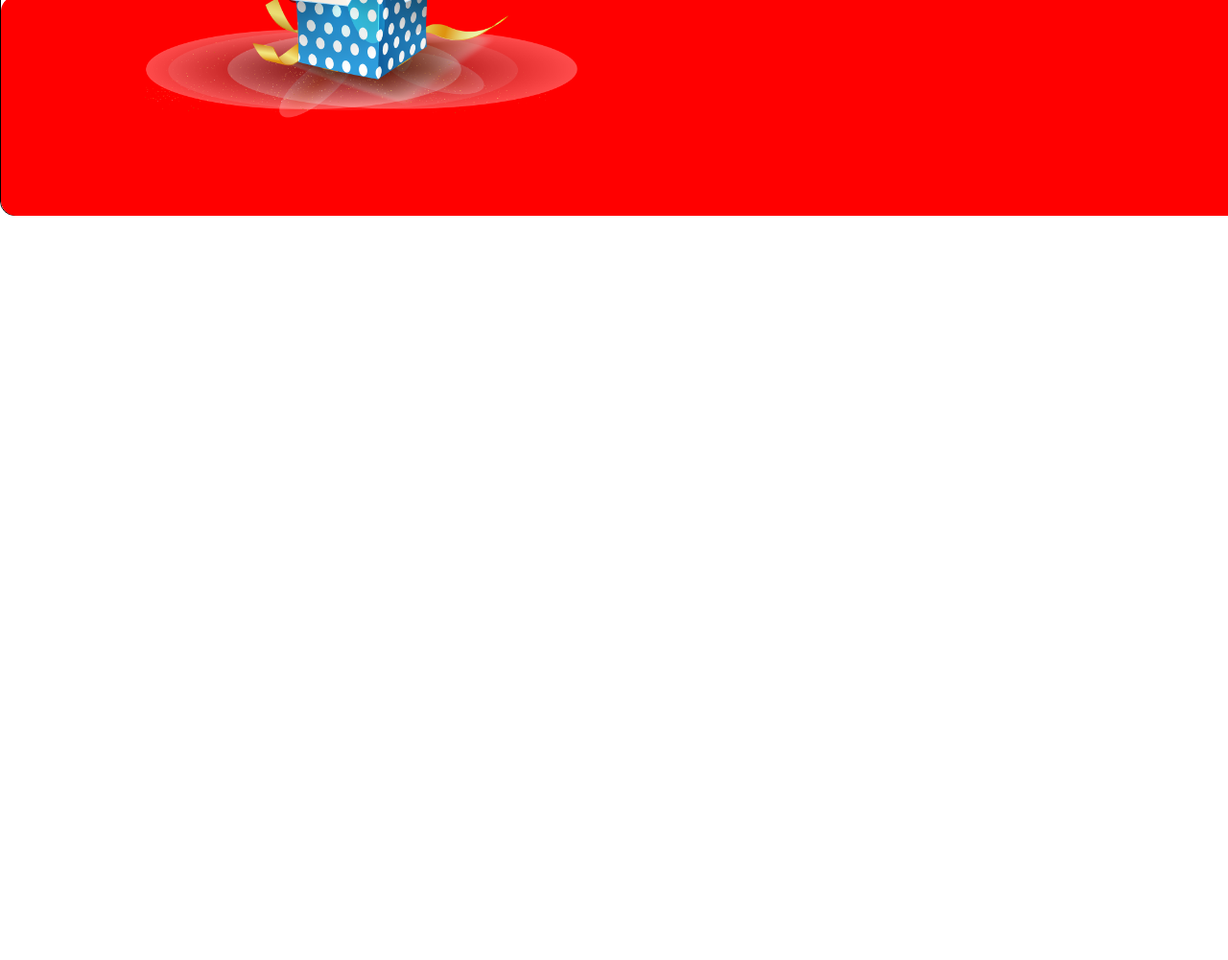
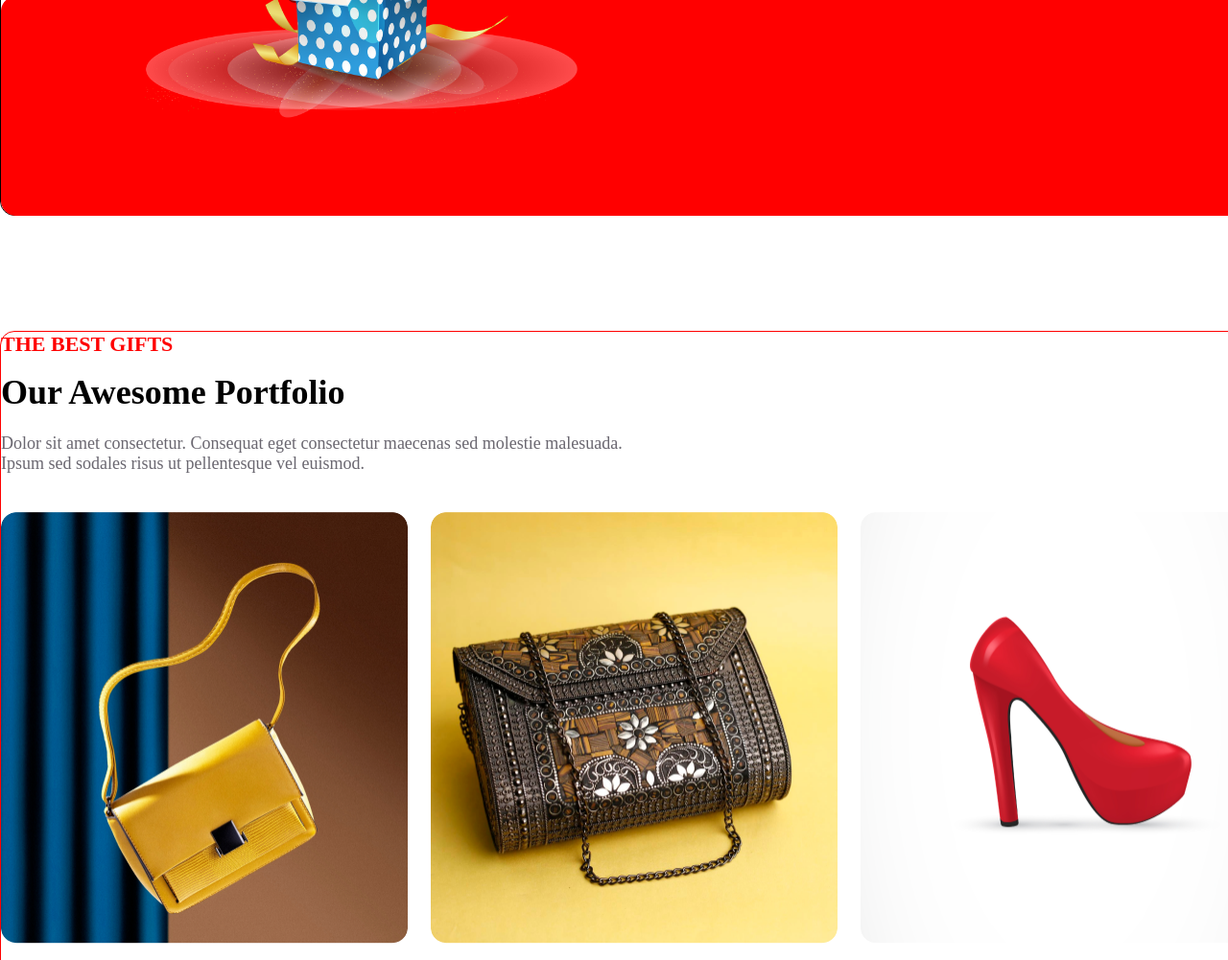
Before and after one commit to Onik-Howlader/Happy-New-Year-2025, a plain HTML site: page index.html in a window 1280 px wide. Shown: the part 4382-5383 px from the top of the page at 96% size. Before the commit the page ends 4611 px from the top, so only its background shows below. Drawn offline with Linux system fonts and the light colour scheme.

Commit message:
second commit

```diff
--- a/index.html
+++ b/index.html
@@ -120,6 +120,24 @@
           </div>
         </div>
       </section>
+
+      <section class="gift-section">
+<div class="gift-part">
+  <div class="best-gift">
+    <h5>THE BEST GIFTS</h5>
+    <h2>Our Awesome Portfolio</h2>
+    <p>Dolor sit amet consectetur. Consequat eget consectetur maecenas sed molestie malesuada. Ipsum sed sodales risus ut pellentesque vel euismod.</p>
+  </div>
+  <div class="gift-items">
+    <img src="resources/Rectangle 3.png" alt="">
+    <img src="resources/Rectangle 4.png" alt="">
+    <img src="resources/Rectangle 5.png" alt="">
+    <img src="resources/Rectangle 6.png" alt="">
+    <img src="resources/Rectangle 7.png" alt="">
+    <img src="resources/Rectangle 8.png" alt="">
+  </div>
+</div>
+      </section>
     </main>
   </body>
 </html>
--- a/styles.css
+++ b/styles.css
@@ -317,3 +317,49 @@
     margin-left: -150px;
     position: absolute;
 }
+
+.gift-part{
+    margin-top: 120px;
+    width: 1320px;
+    height: 1107px;
+    border: 1px solid #f00;
+    border-radius: 15px;
+    display: block;
+    margin: auto;
+    margin-bottom: 100px;
+}
+
+.gift-section{
+    margin-top: 120px;
+}
+.best-gift h5{
+    color: #f00;
+    font-size: 22px;
+}
+
+.best-gift h2{
+    font-size: 36px;
+    font-weight: 900;
+    margin-top: 16px;
+}
+
+.best-gift p{
+    color: rgba(7, 2, 17, 0.60);
+    font-size: 18px;
+    width: 650px;
+    margin-top: 22px;
+}
+
+.gift-items{
+    margin-top: 40px;
+    display: grid;
+    grid-template-columns: repeat(3, 1fr);
+    column-gap: 24px;
+    row-gap: 20px;
+}
+
+.gift-items img{
+    width: 424px;
+    height: 450px;
+    border-radius: 16px;
+}
```
